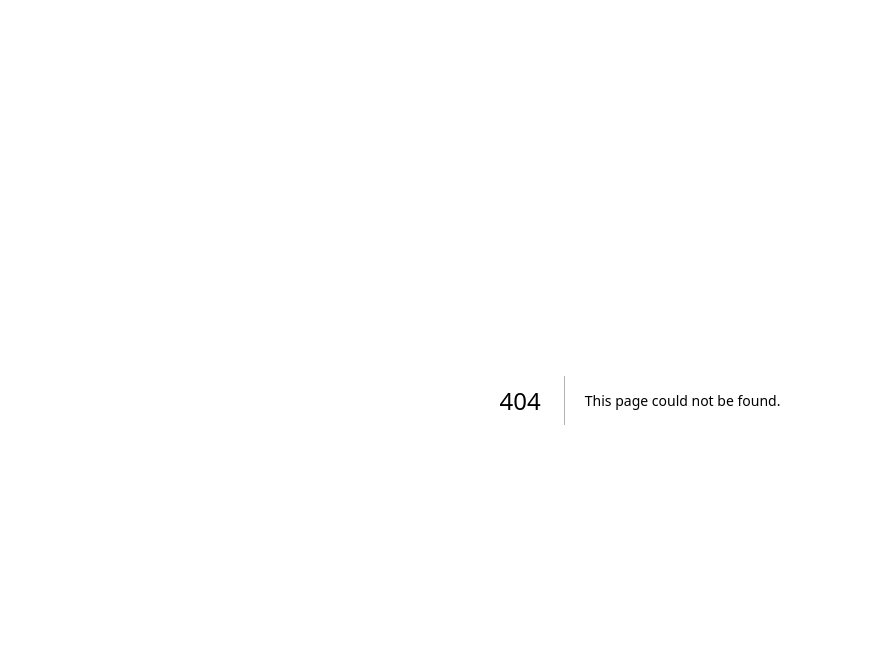
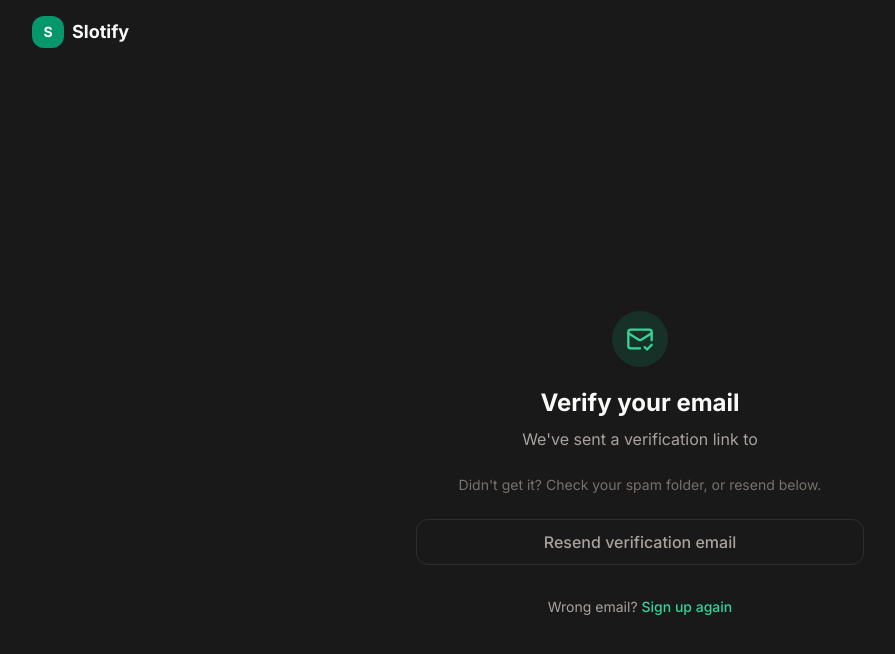
Before and after one commit to dev-ransom/slotify, a Next.js app: page /verify-email in a window 1280 px wide. Before the commit this address had no page. Shown: the top 654 px of the page, without its empty margins (0-895 px from the left). Built offline with nearby package versions, Linux system fonts and the light colour scheme; no server answers.

Commit message:
feat: add forgot/reset password flow and email verification screen

```diff
--- a/app/(auth)/reset-password/page.tsx
+++ b/app/(auth)/reset-password/page.tsx
@@ -1,6 +1,6 @@
 import { ResetPasswordForm } from "@/components/auth/Resetpasswordform";
 
-export default function LoginPage() {
+export default function ResetPasswordPage() {
   return (
     <div className="h-full pt-20 flex items-center justify-center px-4">
       <ResetPasswordForm />
--- /dev/null
+++ b/app/(auth)/verify-email/page.tsx
@@ -0,0 +1,13 @@
+import { EmailVerificationNotice } from "@/components/auth/Emailverificationnotice";
+
+export default function VerifyEmailPage({
+  searchParams,
+}: {
+  searchParams: { email: string };
+}) {
+  return (
+    <div className="min-h-screen flex items-center justify-center px-4">
+      <EmailVerificationNotice email={searchParams.email} />
+    </div>
+  );
+}
--- /dev/null
+++ b/app/api/auth/resend-verification/route.ts
@@ -0,0 +1,43 @@
+import { NextResponse } from "next/server";
+import { randomBytes } from "crypto";
+import { prisma } from "@/lib/prisma";
+
+const VERIFY_TOKEN_TTL_MS = 24 * 60 * 60 * 1000; // 24 hours
+
+// POST /api/auth/resend-verification
+// Body: { email: string }
+export async function POST(req: Request) {
+  const { email } = await req.json();
+
+  if (!email) {
+    return NextResponse.json({ error: "Email is required" }, { status: 400 });
+  }
+
+  const user = await prisma.user.findUnique({ where: { email } });
+
+  // Same enumeration-safe pattern as forgot-password: don't reveal whether the account exists.
+  if (!user || user.emailVerified) {
+    return NextResponse.json({ message: "If applicable, a verification email has been sent." });
+  }
+
+  // Reuse VerificationToken with a distinct "verify:" prefix so it never collides
+  // with password-reset tokens for the same email.
+  await prisma.verificationToken.deleteMany({ where: { identifier: `verify:${email}` } });
+
+  const token = randomBytes(32).toString("hex");
+
+  await prisma.verificationToken.create({
+    data: {
+      identifier: `verify:${email}`,
+      token,
+      expires: new Date(Date.now() + VERIFY_TOKEN_TTL_MS),
+    },
+  });
+
+  const verifyUrl = `${process.env.NEXTAUTH_URL ?? "http://localhost:3000"}/api/auth/verify-email?token=${token}`;
+
+  // TODO: wire up real email delivery (Resend) — tracked in CHANGELOG known limitations.
+  console.log(`[email verification] ${email} → ${verifyUrl}`);
+
+  return NextResponse.json({ message: "If applicable, a verification email has been sent." });
+}
--- /dev/null
+++ b/app/api/auth/verify-email/route.ts
@@ -0,0 +1,32 @@
+import { NextResponse } from "next/server";
+import { prisma } from "@/lib/prisma";
+
+// GET /api/auth/verify-email?token=...
+// This is the route the emailed verification link points to directly —
+// clicking the link in the email hits this endpoint, which verifies and redirects.
+export async function GET(req: Request) {
+  const { searchParams, origin } = new URL(req.url);
+  const token = searchParams.get("token");
+
+  if (!token) {
+    return NextResponse.redirect(`${origin}/login?verified=missing_token`);
+  }
+
+  const record = await prisma.verificationToken.findUnique({ where: { token } });
+
+  if (!record || !record.identifier.startsWith("verify:") || record.expires < new Date()) {
+    if (record) await prisma.verificationToken.delete({ where: { token } }).catch(() => {});
+    return NextResponse.redirect(`${origin}/login?verified=invalid`);
+  }
+
+  const email = record.identifier.replace("verify:", "");
+
+  await prisma.user.update({
+    where: { email },
+    data: { emailVerified: new Date() },
+  });
+
+  await prisma.verificationToken.delete({ where: { token } }).catch(() => {});
+
+  return NextResponse.redirect(`${origin}/login?verified=success`);
+}
--- /dev/null
+++ b/components/auth/Emailverificationnotice.tsx
@@ -0,0 +1,102 @@
+"use client";
+
+import { useState } from "react";
+import Link from "next/link";
+import { MailCheck } from "lucide-react";
+import { Button } from "@/components/ui/Button";
+
+interface EmailVerificationNoticeProps {
+  email: string;
+}
+
+const RESEND_COOLDOWN_SECONDS = 30;
+
+export function EmailVerificationNotice({
+  email,
+}: EmailVerificationNoticeProps) {
+  const [isSending, setIsSending] = useState(false);
+  const [cooldown, setCooldown] = useState(0);
+  const [message, setMessage] = useState<string | null>(null);
+
+  async function handleResend() {
+    setIsSending(true);
+    setMessage(null);
+
+    try {
+      const res = await fetch("/api/auth/resend-verification", {
+        method: "POST",
+        headers: { "Content-Type": "application/json" },
+        body: JSON.stringify({ email }),
+      });
+
+      if (res.ok) {
+        setMessage("Verification email resent.");
+        setCooldown(RESEND_COOLDOWN_SECONDS);
+        const interval = setInterval(() => {
+          setCooldown((c) => {
+            if (c <= 1) {
+              clearInterval(interval);
+              return 0;
+            }
+            return c - 1;
+          });
+        }, 1000);
+      } else {
+        setMessage("Could not resend right now. Please try again shortly.");
+      }
+    } catch {
+      setMessage("Network error. Please try again.");
+    } finally {
+      setIsSending(false);
+    }
+  }
+
+  return (
+    <div className="w-full max-w-md mx-auto text-center">
+      <div className="w-14 h-14 rounded-full bg-brand-500/15 flex items-center justify-center mx-auto mb-5">
+        <MailCheck size={28} className="text-brand-400" aria-hidden="true" />
+      </div>
+
+      <h1 className="text-2xl font-bold text-neutral-50 mb-2">
+        Verify your email
+      </h1>
+      <p className="text-neutral-400 mb-1">
+        We&apos;ve sent a verification link to
+      </p>
+      <p className="text-neutral-100 font-medium mb-6">{email}</p>
+
+      <p className="text-sm text-neutral-500 mb-6">
+        Didn&apos;t get it? Check your spam folder, or resend below.
+      </p>
+
+      <Button
+        variant="outline"
+        onClick={handleResend}
+        isLoading={isSending}
+        loadingText="Resending..."
+        disabled={cooldown > 0}
+        className="w-auto px-6 inline-flex"
+      >
+        {cooldown > 0
+          ? `Resend available in ${cooldown}s`
+          : "Resend verification email"}
+      </Button>
+
+      {message && (
+        <p role="status" className="text-sm text-neutral-400 mt-4">
+          {message}
+        </p>
+      )}
+
+      <p className="text-center text-sm text-neutral-400 mt-8">
+        Wrong email?{" "}
+        <Link
+          href="/signup"
+          className="text-brand-400 font-medium hover:text-brand-300"
+        >
+          Sign up again
+        </Link>
+      </p>
+    </div>
+  );
+}
--- a/components/auth/SignupForm.tsx
+++ b/components/auth/SignupForm.tsx
@@ -163,13 +163,20 @@ export function SignupForm() {
 
         <Button
           type="submit"
+          disabled={
+            isLoading ||
+            (!name.trim() &&
+              !email.trim() &&
+              !password.trim() &&
+              !confirmPassword.trim())
+          }
           isLoading={isLoading}
           loadingText="Creating account..."
         >
           Sign up
         </Button>
       </form>
-        <GoogleAuthDivider googleAuthHandler={handleGoogleSignIn} />
+      <GoogleAuthDivider googleAuthHandler={handleGoogleSignIn} />
       <p className="text-center text-sm text-neutral-500 mt-6">
         Already have an account?{" "}
         <Link
```
